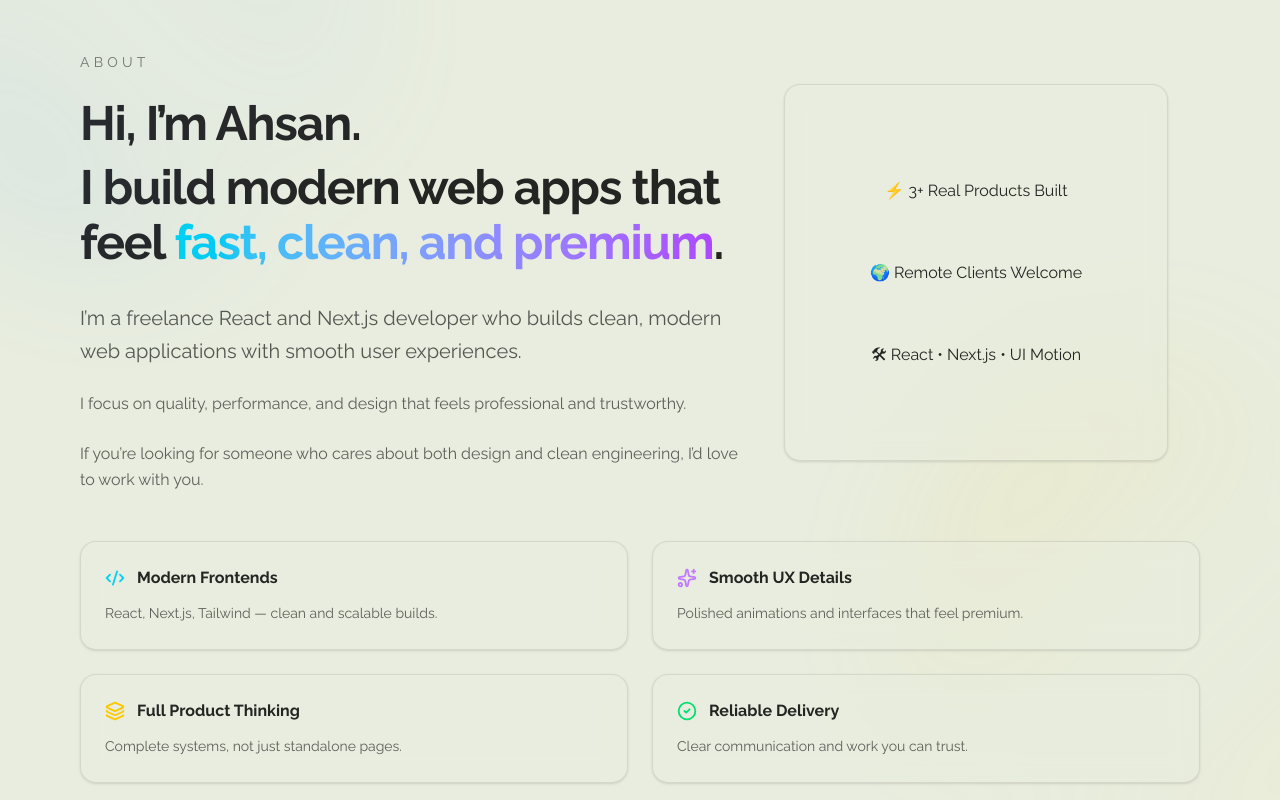
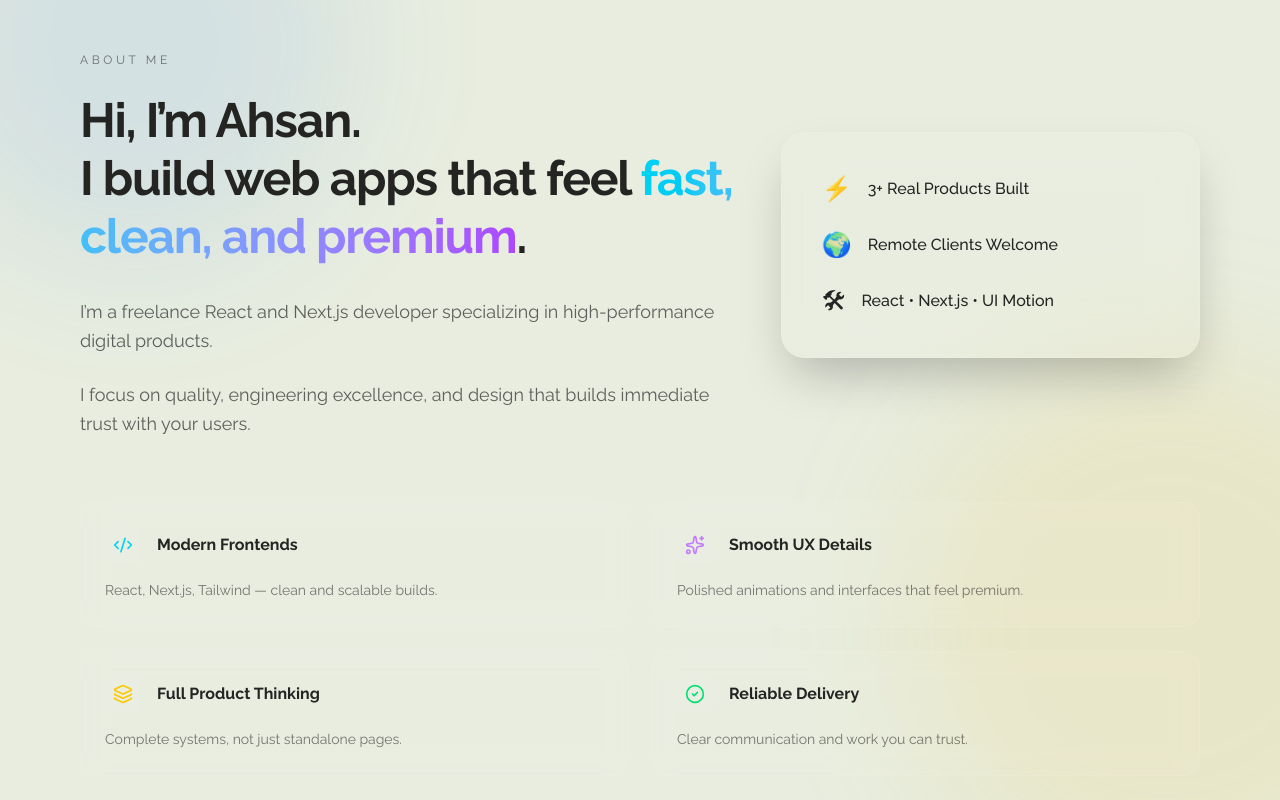
Before and after one commit to AhsanSaleem99/portfolio, a Next.js app: page / in a window 1280 px wide. Shown: the part 3280-4080 px from the top of the page. Built offline with nearby package versions, Linux system fonts and the light colour scheme.

Commit message:
Fixed layout of the about page

```diff
--- a/app/about/page.tsx
+++ b/app/about/page.tsx
@@ -1,112 +1,10 @@
 "use client";
 
-import { motion } from "framer-motion";
+import { motion, LazyMotion, domAnimation } from "framer-motion";
 import { Code2, Sparkles, Layers3, CheckCircle2 } from "lucide-react";
 
 const About = () => {
-  return (
-    <section
-      id="about"
-      className="relative py-28 px-8 md:px-20 overflow-hidden"
-    >
-      {/* Ambient blurred shapes (consistent with Hero) */}
-      <div className="absolute -top-24 -left-24 w-[420px] h-[420px] bg-gradient-to-tr from-[#60a5fa] via-transparent to-[#93c5fd] opacity-20 rounded-full blur-3xl animate-blob" />
-
-      <div className="absolute bottom-0 -right-32 w-[520px] h-[520px] bg-gradient-to-br from-[#facc15] via-transparent to-[#fde68a] opacity-15 rounded-full blur-3xl animate-blob animation-delay-2000" />
-
-      {/* Content */}
-      <div className="max-w-full">
-        <div className="flex">
-          <div className="max-w-2xl">
-            {/* Small Label */}
-            <motion.p
-              initial={{ opacity: 0, y: 14 }}
-              whileInView={{ opacity: 1, y: 0 }}
-              transition={{ duration: 0.6 }}
-              viewport={{ once: true }}
-              className="text-sm uppercase tracking-[0.3em] text-[var(--foreground)]/60"
-            >
-              About
-            </motion.p>
-            {/* Headline */}
-            <motion.h2
-              initial={{ opacity: 0, y: 18 }}
-              whileInView={{ opacity: 1, y: 0 }}
-              transition={{ duration: 0.7, delay: 0.1 }}
-              viewport={{ once: true }}
-              className="mt-6 text-4xl md:text-5xl font-bold tracking-tight leading-[1.15]"
-            >
-              <span className="block">Hi, I’m Ahsan.</span>
-
-              <span className="block mt-2">
-                I build modern web apps that feel{" "}
-                <span className="text-transparent bg-clip-text bg-gradient-to-r from-cyan-400 to-purple-500">
-                  fast, clean, and premium
-                </span>
-                .
-              </span>
-            </motion.h2>
-            {/* Supporting Text */}
-            <motion.p
-              initial={{ opacity: 0, y: 18 }}
-              whileInView={{ opacity: 1, y: 0 }}
-              transition={{ duration: 0.7, delay: 0.2 }}
-              viewport={{ once: true }}
-              className="mt-8 text-lg md:text-xl text-[var(--foreground)]/75 leading-relaxed"
-            >
-              I’m a freelance React and Next.js developer who builds clean,
-              modern web applications with smooth user experiences.
-            </motion.p>
-            {/* Extra Trust Line */}
-            <motion.p
-              initial={{ opacity: 0, y: 18 }}
-              whileInView={{ opacity: 1, y: 0 }}
-              transition={{ duration: 0.7, delay: 0.3 }}
-              viewport={{ once: true }}
-              className="mt-6 text-[var(--foreground)]/70 leading-relaxed"
-            >
-              I focus on quality, performance, and design that feels
-              professional and trustworthy.
-            </motion.p>
-            {/* Last Line */}
-            <motion.p
-              initial={{ opacity: 0, y: 18 }}
-              whileInView={{ opacity: 1, y: 0 }}
-              transition={{ duration: 0.7, delay: 0.3 }}
-              viewport={{ once: true }}
-              className="mt-6 text-[var(--foreground)]/70 leading-relaxed"
-            >
-              If you’re looking for someone who cares about both design and
-              clean engineering, I’d love to work with you.
-            </motion.p>
-          </div>
-
-          <motion.div
-            whileHover="hover"
-            initial="rest"
-            animate="rest"
-            variants={{
-              rest: { scale: 1 },
-              hover: { scale: 1.03 },
-            }}
-            transition={{ duration: 0.35, ease: "easeOut" }}
-            className="flex w-2xl bg-[var(--background)] text-[var(--foreground)] items-center justify-center align-middle m-8 py-16 px-8 grid grid-cols-1 rounded-2xl border border-[var(--foreground)]/10 bg-[var(--background)]/40 backdrop-blur-md shadow-sm"
-          >
-            <p className="text-center">⚡ 3+ Real Products Built</p>
-            <p className="text-center">🌍 Remote Clients Welcome</p>
-            <p className="text-center">🛠 React • Next.js • UI Motion</p>
-          </motion.div>
-        </div>
-
-        {/* Highlights */}
-        <motion.div
-          initial={{ opacity: 0, y: 20 }}
-          whileInView={{ opacity: 1, y: 0 }}
-          transition={{ duration: 0.7, delay: 0.4 }}
-          viewport={{ once: true }}
-          className="mt-12 grid grid-cols-1 sm:grid-cols-2 gap-6"
-        >
-          {[
+  const highlights = [
     {
       title: "Modern Frontends",
       desc: "React, Next.js, Tailwind — clean and scalable builds.",
@@ -131,60 +29,116 @@ const About = () => {
       icon: CheckCircle2,
       color: "text-green-400",
     },
-          ].map((item, idx) => {
-            const Icon = item.icon;
+  ];
 
   return (
+    <LazyMotion features={domAnimation}>
+      <section
+        id="about"
+        className="relative py-16 md:py-28 px-6 md:px-20 overflow-hidden"
+      >
+        {/* Ambient blurred shapes - pointer-events-none is key for mobile INP */}
+        <div className="absolute -top-24 -left-24 w-72 h-72 md:w-[420px] md:h-[420px] bg-blue-500/10 rounded-full blur-3xl animate-blob pointer-events-none" />
+        <div className="absolute bottom-0 -right-32 w-80 h-80 md:w-[520px] md:h-[520px] bg-yellow-500/10 rounded-full blur-3xl animate-blob animation-delay-2000 pointer-events-none" />
+
+        <div className="max-w-6xl mx-auto relative z-10">
+          {/* Main Layout: Stacked on mobile, side-by-side on large screens */}
+          <div className="grid lg:grid-cols-5 gap-12 items-center">
+            {/* Left Content (Text) - Spans 3 columns */}
+            <div className="lg:col-span-3">
+              <motion.p
+                initial={{ opacity: 0, y: 10 }}
+                whileInView={{ opacity: 1, y: 0 }}
+                viewport={{ once: true }}
+                className="text-xs uppercase tracking-[0.3em] text-[var(--foreground)]/60"
+              >
+                About Me
+              </motion.p>
+
+              <motion.h2
+                initial={{ opacity: 0, y: 20 }}
+                whileInView={{ opacity: 1, y: 0 }}
+                transition={{ delay: 0.1 }}
+                viewport={{ once: true }}
+                className="mt-6 text-3xl md:text-5xl font-bold tracking-tight leading-[1.2]"
+              >
+                Hi, I’m Ahsan. <br className="hidden md:block" />I build web
+                apps that feel{" "}
+                <span className="text-transparent bg-clip-text bg-gradient-to-r from-cyan-400 to-purple-500">
+                  fast, clean, and premium
+                </span>
+                .
+              </motion.h2>
+
+              <motion.div
+                initial={{ opacity: 0, y: 20 }}
+                whileInView={{ opacity: 1, y: 0 }}
+                transition={{ delay: 0.2 }}
+                viewport={{ once: true }}
+                className="mt-8 space-y-6 text-base md:text-lg text-[var(--foreground)]/70 leading-relaxed"
+              >
+                <p>
+                  I’m a freelance React and Next.js developer specializing in
+                  high-performance digital products.
+                </p>
+                <p>
+                  I focus on quality, engineering excellence, and design that
+                  builds immediate trust with your users.
+                </p>
+              </motion.div>
+            </div>
+
+            {/* Right Content (Trust Box) - Spans 2 columns */}
+            <motion.div
+              initial={{ opacity: 0, scale: 0.95 }}
+              whileInView={{ opacity: 1, scale: 1 }}
+              viewport={{ once: true }}
+              className="lg:col-span-2 w-full p-8 md:p-10 rounded-3xl border border-white/10 bg-white/5 backdrop-blur-xl shadow-2xl flex flex-col justify-center gap-6"
+            >
+              {[
+                { label: "3+ Real Products Built", icon: "⚡" },
+                { label: "Remote Clients Welcome", icon: "🌍" },
+                { label: "React • Next.js • UI Motion", icon: "🛠" },
+              ].map((item, i) => (
+                <div key={i} className="flex items-center gap-4 group">
+                  <span className="text-2xl group-hover:scale-125 transition-transform">
+                    {item.icon}
+                  </span>
+                  <span className="text-sm md:text-base font-medium">
+                    {item.label}
+                  </span>
+                </div>
+              ))}
+            </motion.div>
+          </div>
+
+          {/* Bottom Grid: 1 col mobile, 2 col tablet/desktop */}
+          <div className="mt-16 grid grid-cols-1 sm:grid-cols-2 gap-4 md:gap-6">
+            {highlights.map((item, idx) => (
               <motion.div
                 key={idx}
-                whileHover="hover"
-                initial="rest"
-                animate="rest"
-                variants={{
-                  rest: { scale: 1 },
-                  hover: { scale: 1.03 },
-                }}
-                transition={{ duration: 0.35, ease: "easeOut" }}
-                className="group p-6 rounded-2xl border border-[var(--foreground)]/10
-        bg-[var(--background)]/40 backdrop-blur-md shadow-sm"
+                initial={{ opacity: 0, y: 20 }}
+                whileInView={{ opacity: 1, y: 0 }}
+                transition={{ delay: 0.3 + idx * 0.1 }}
+                viewport={{ once: true }}
+                whileHover={{ y: -5 }}
+                className="p-6 rounded-2xl border border-white/10 bg-white/5 backdrop-blur-md hover:border-cyan-400/30 transition-all group"
               >
-                {/* Icon + Title */}
-                <div className="flex items-center gap-3">
-                  {/* Icon Animation */}
-                  <motion.div
-                    variants={{
-                      rest: {
-                        y: 0,
-                        rotate: 0,
-                        filter: "drop-shadow(0 0 0px transparent)",
-                      },
-                      hover: {
-                        y: -2,
-                        rotate: 3,
-                        filter: "drop-shadow(0 0 10px rgba(56,189,248,0.35))",
-                      },
-                    }}
-                    transition={{ duration: 0.35 }}
-                  >
-                    <Icon
-                      className={`w-5 h-5 ${item.color}`}
-                      strokeWidth={2.2}
-                    />
-                  </motion.div>
-
+                <div className="flex items-center gap-4">
+                  <div className={`p-2 rounded-lg bg-white/5 ${item.color}`}>
+                    <item.icon size={20} />
+                  </div>
                   <h3 className="text-base font-semibold">{item.title}</h3>
                 </div>
-
-                {/* Description */}
-                <p className="mt-3 text-sm text-[var(--foreground)]/70 leading-relaxed">
+                <p className="mt-4 text-sm text-[var(--foreground)]/60 leading-relaxed">
                   {item.desc}
                 </p>
               </motion.div>
-            );
-          })}
-        </motion.div>
+            ))}
+          </div>
         </div>
       </section>
+    </LazyMotion>
   );
 };
 
```
Lines whose indentation alone changed are shown as unchanged.
